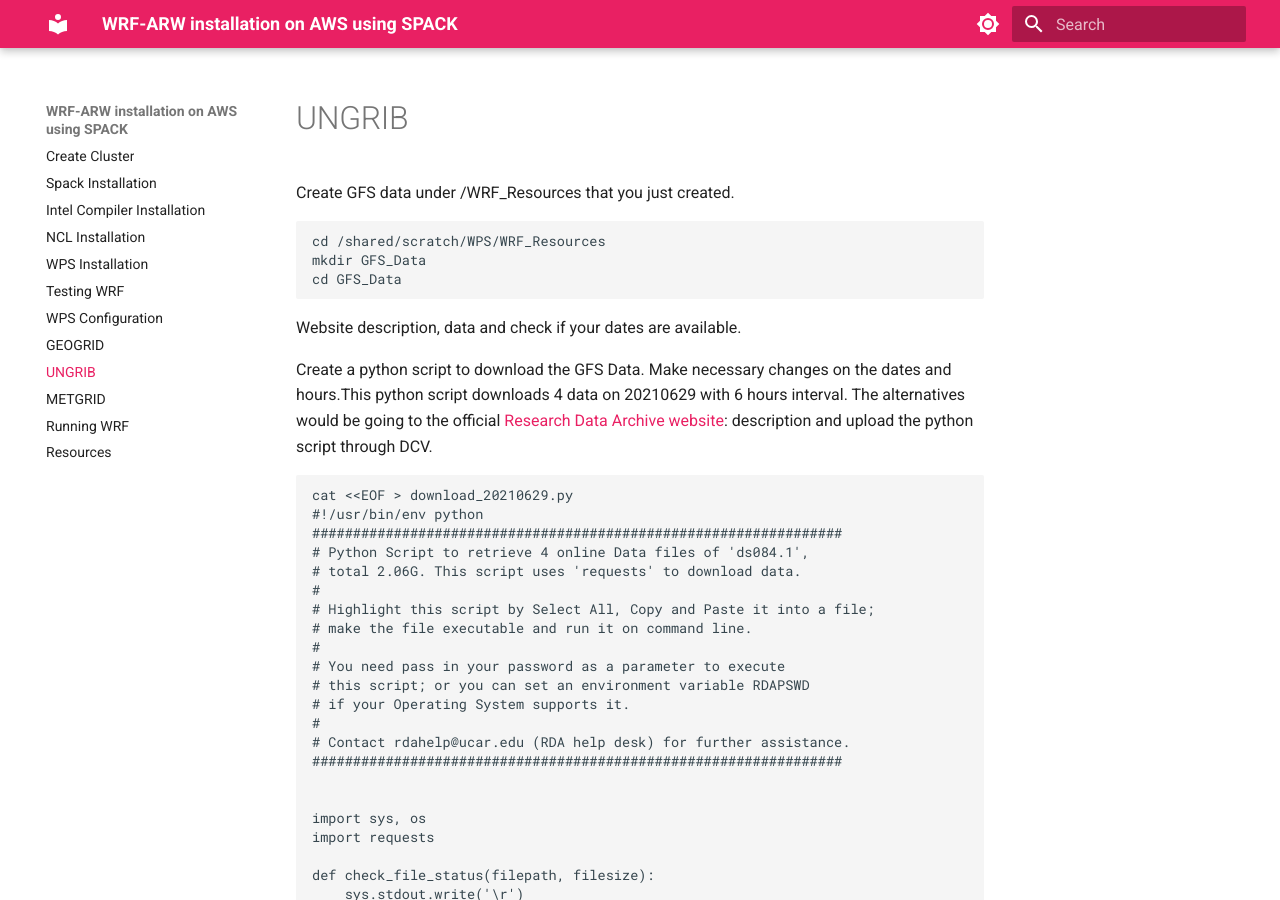
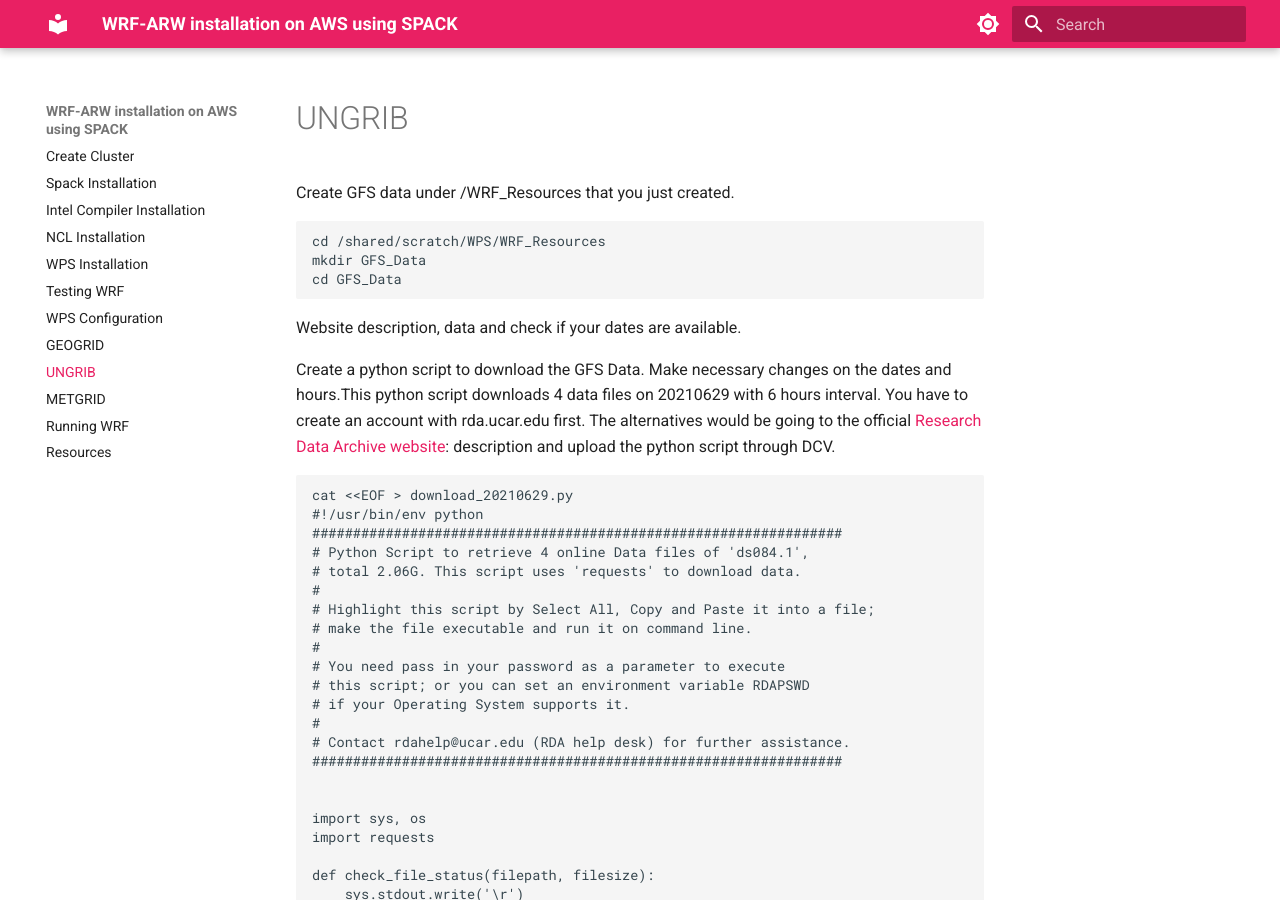
Before and after one commit to AtmosferaUSM/server_tutorial_WRF, an MkDocs documentation site: the page built from docs/ungrib.md, in a window 1280 px wide and 900 px high. Built offline with MkDocs 1.6.1 and Material for MkDocs 9.7.7, drawn with Linux system fonts in a browser that asks for light colours.

Commit message:
Update ungrib.md

````diff
--- a/docs/ungrib.md
+++ b/docs/ungrib.md
@@ -25,9 +25,8 @@
 
 Website description, data and check if your dates are available.
 
-Create a python script to download the GFS Data. Make necessary changes on the dates and hours.This python script downloads 4 data on 20210629 with 6 hours interval. The alternatives would be going to the official
+Create a python script to download the GFS Data. Make necessary changes on the dates and hours.This python script downloads 4 data files on 20210629 with 6 hours interval. You have to create an account with rda.ucar.edu first. The alternatives would be going to the official
 [Research Data Archive website](https://rda.ucar.edu/datasets/ds084.1/index.html){target=_blank}: description and upload the python script through DCV.
-
 ```
 cat <<EOF > download_20210629.py
 #!/usr/bin/env python
````
